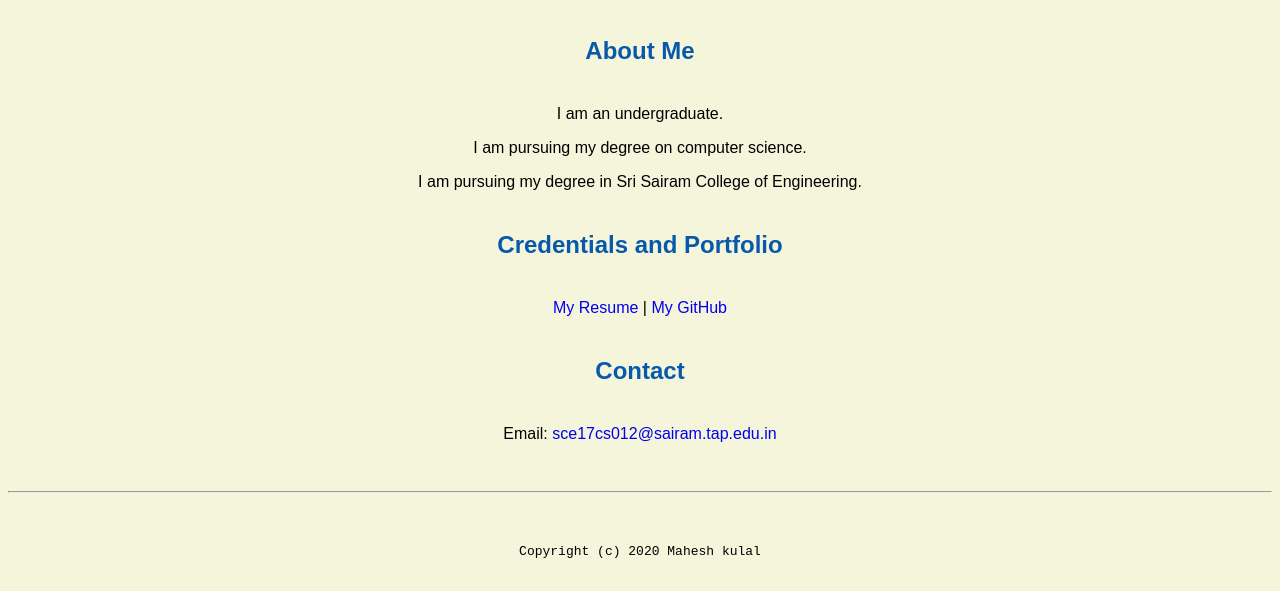
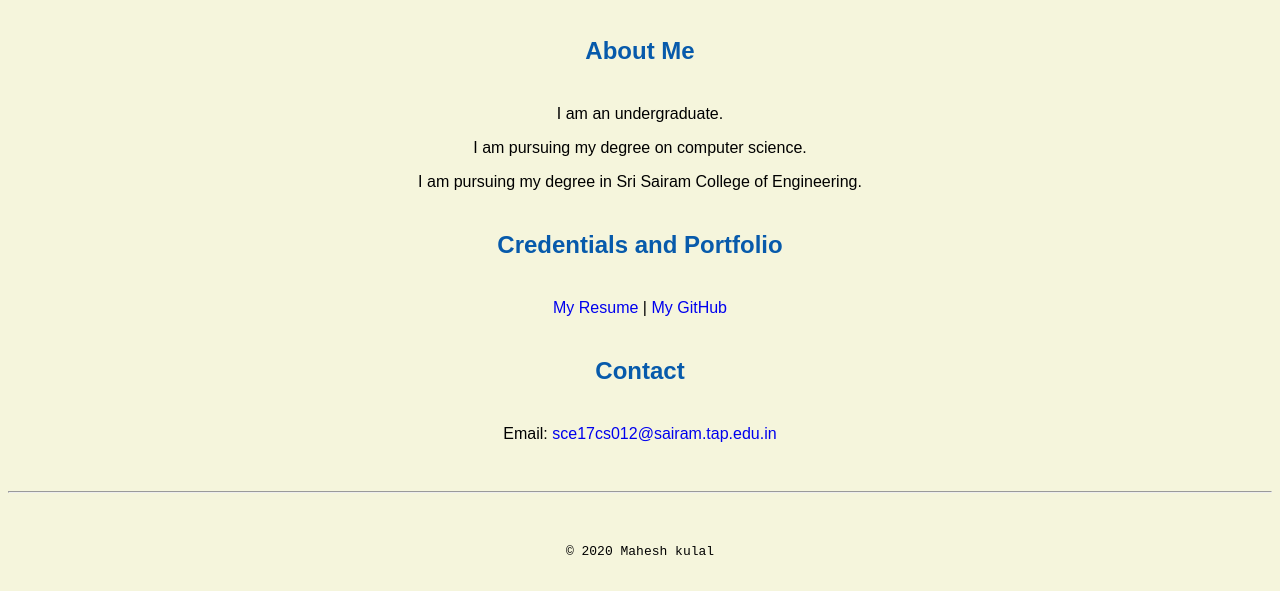
Before and after one commit to Mahesh055/Mahesh055-github.io, a plain HTML site: page index.html in a window 1280 px wide. Shown: the part 498-1089 px from the top of the page. Drawn offline with Linux system fonts and the light colour scheme.

Commit message:
Update index.html

```diff
--- a/index.html
+++ b/index.html
@@ -31,7 +31,7 @@
 
   <footer>
   <hr>
-  <code>Copyright (c) 2020 Mahesh kulal</code>
+  <code>&copy; 2020 Mahesh kulal</code>
   </footer>
 
 </html>
```
